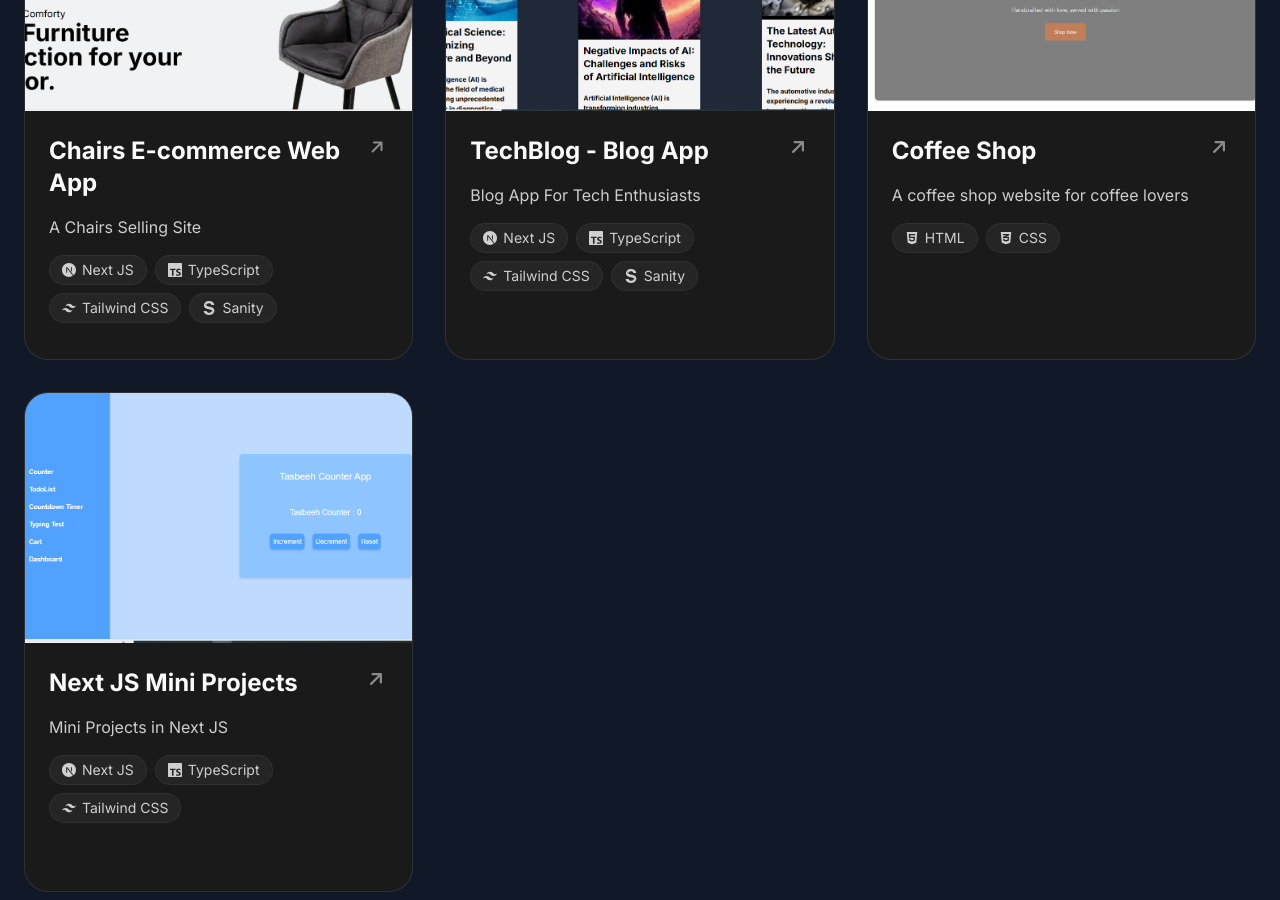
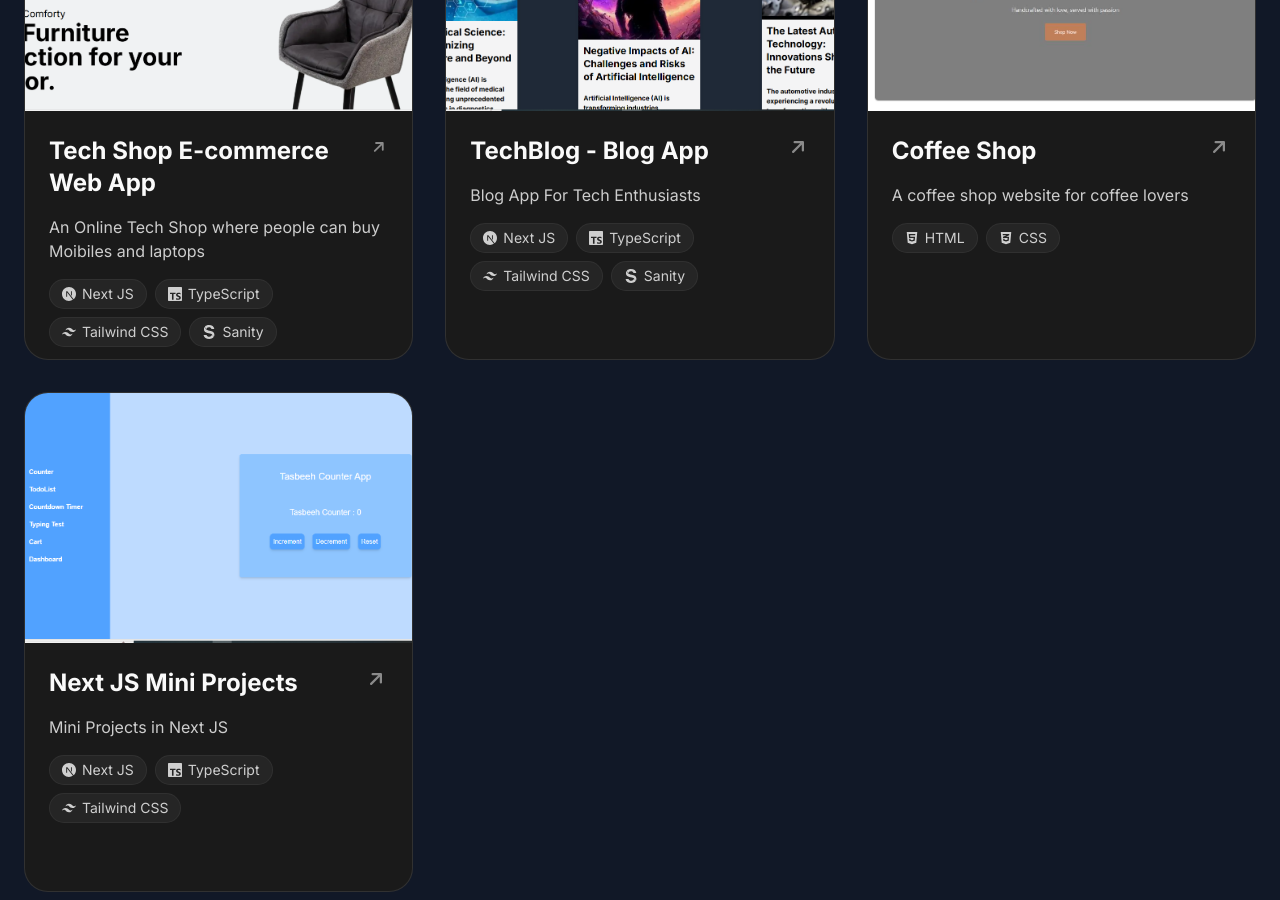
Before and after one commit to Ahmedkhang/Modern_portfolio, a Next.js app: page / in a window 1280 px wide. Shown: the part 1300-2200 px from the top of the page. Built offline with nearby package versions, Linux system fonts and the light colour scheme.

Commit message:
update projects

```diff
--- a/src/components/Main.tsx
+++ b/src/components/Main.tsx
@@ -27,15 +27,15 @@
     // },
 
     {
-      title: 'Chairs E-commerce Web App',
-      description: 'A Chairs Selling Site',
+      title: 'Tech Shop E-commerce Web App',
+      description: 'An Online Tech Shop where people can buy Moibiles and laptops',
       tech: [
         { name: 'Next JS', icon: <SiNextdotjs />, color: 'white' },
         { name: 'TypeScript', icon: <SiTypescript />, color: '#06B6D4' },
         { name: 'Tailwind CSS', icon: <SiTailwindcss />, color: '#06B6D4' },
         { name: 'Sanity', icon: <SiSanity />, color: '#E75C17' },
       ],
-      link: 'https://chairs-e-commerce-v3l3.vercel.app/',
+      link: 'https://tech-shop-ruddy.vercel.app/',
       image: '/chairs_ecommerce.PNG'
     },
     {
```
